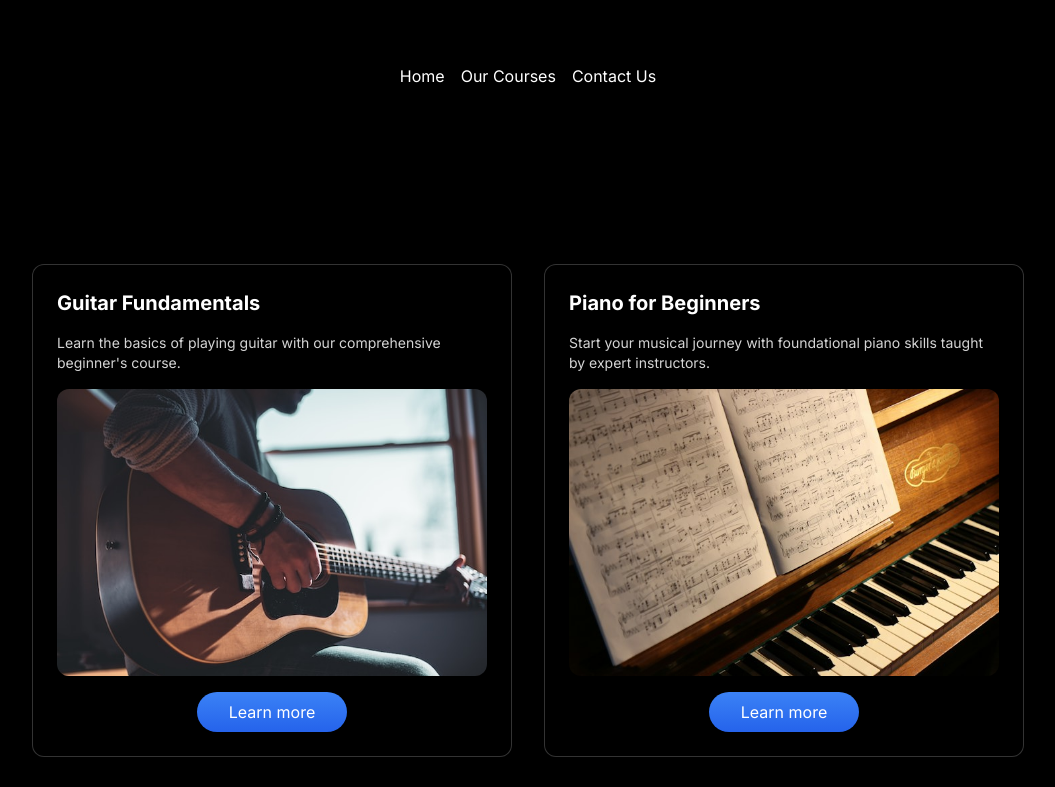
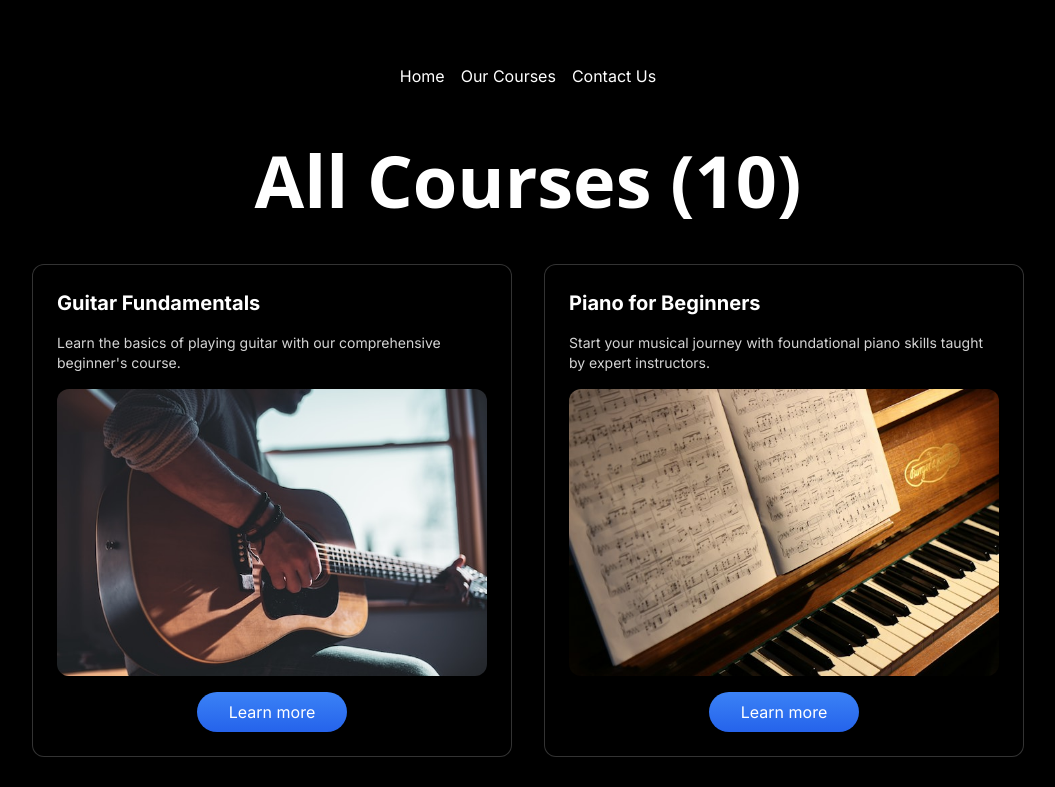
Before and after one commit to aryan877/music-aceternity, a Next.js app: page /courses in a window 1280 px wide. Shown: the top 787 px of the page, without its empty margins (112-1167 px from the left). Built offline with nearby package versions, Linux system fonts and the light colour scheme.

Commit message:
text color fix

```diff
--- a/src/app/contact/page.tsx
+++ b/src/app/contact/page.tsx
@@ -22,7 +22,7 @@
       <div className="max-w-2xl mx-auto p-4 relative z-10">
         {' '}
         {/* Add relative and z-10 to bring content to the front */}
-        <h1 className="text-lg md:text-7xl text-center font-sans font-bold mb-8">
+        <h1 className="text-lg md:text-7xl text-center font-sans font-bold mb-8 text-white">
           Contact Us
         </h1>
         <p className="text-neutral-500 max-w-lg mx-auto my-2 text-sm text-center">
--- a/src/app/courses/page.tsx
+++ b/src/app/courses/page.tsx
@@ -8,7 +8,7 @@
 function CoursesPage() {
   return (
     <div className="min-h-screen bg-black py-12 pt-36">
-      <h1 className="text-lg md:text-7xl text-center font-sans font-bold mb-8">
+      <h1 className="text-lg md:text-7xl text-center font-sans font-bold mb-8 text-white">
         All Courses ({coursesData.courses.length})
       </h1>
       <div className="flex flex-wrap justify-center">
```
